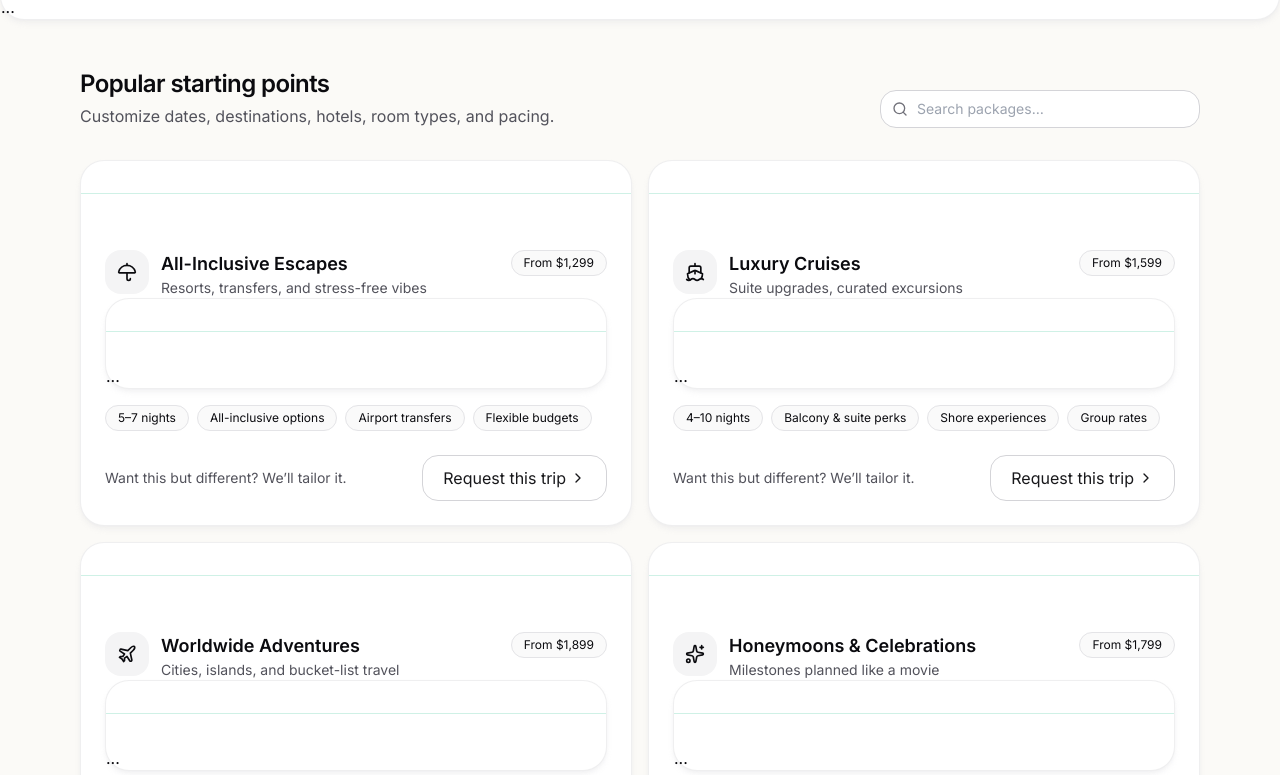
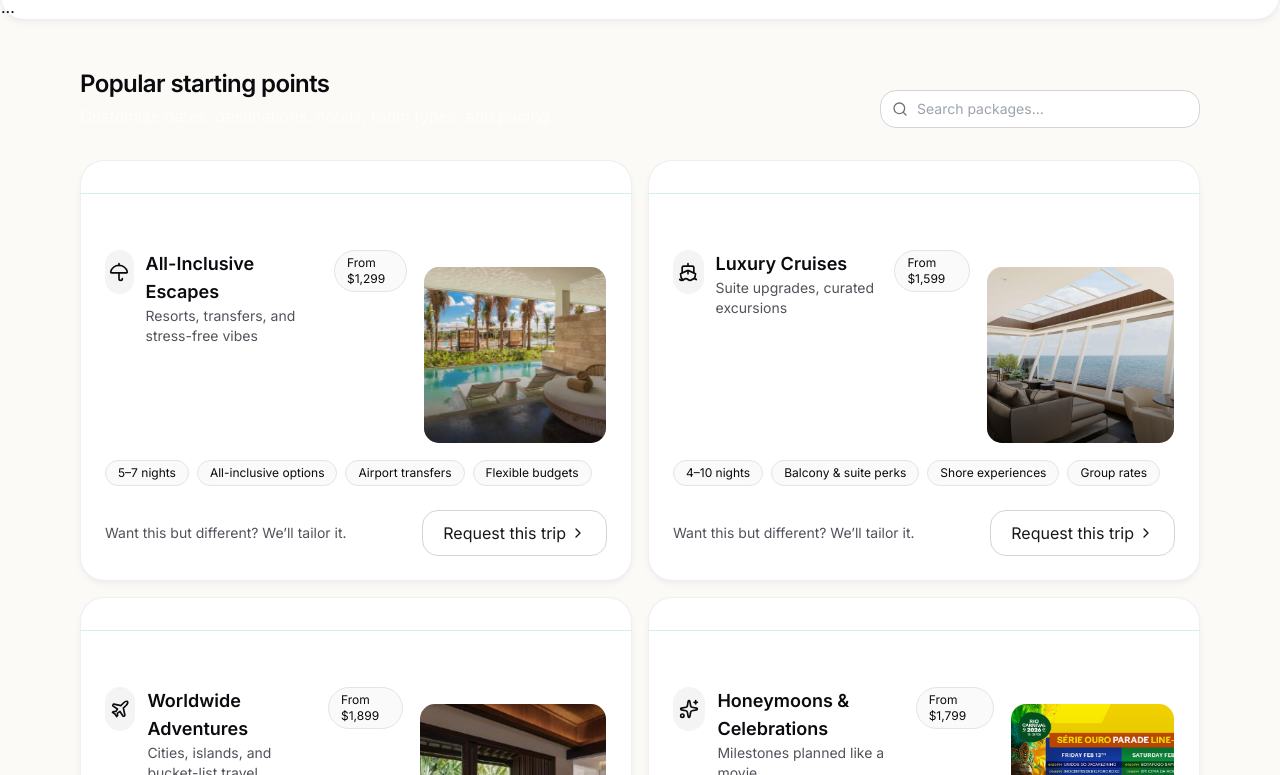
Before and after one commit to Lisaray24/world-is-my-playground-, a React (Vite) app: page / in a window 1280 px wide. Shown: the part 1565-2340 px from the top of the page. Built offline with nearby package versions, Linux system fonts and the light colour scheme.

Commit message:
Show package images in cards

```diff
--- a/src/App.jsx
+++ b/src/App.jsx
@@ -500,7 +500,7 @@ async function onSubmit(e) {
         <div className="flex flex-col items-start justify-between gap-4 md:flex-row md:items-end">
           <div>
             <h2 className="text-2xl font-semibold tracking-tight">Popular starting points</h2>
-            <p className="mt-1 text-zinc-600">Customize dates, destinations, hotels, room types, and pacing.</p>
+            <p className="mt-1 text-white/70">Customize dates, destinations, hotels, room types, and pacing.</p>
           </div>
           <div className="w-full md:w-80">
             <div className="relative">
@@ -528,17 +528,19 @@ async function onSubmit(e) {
                         </div>
                       </div>
                       <Badge>From {formatUSD(d.priceFrom)}</Badge>
+                      <div className="mt-4 overflow-hidden rounded-2xl border border-white/10 bg-white/5">
+  <div className="relative h-44 w-full">
+    <img
+      src={d.image}
+      alt={d.title}
+      className="h-full w-full object-cover"
+      loading="lazy"
+    />
+    <div className="absolute inset-0 bg-gradient-to-t from-black/60 via-black/10 to-transparent" />
+  </div>
+</div>
+
                     </div>
-                    <motion.div
-  whileHover={prefersReducedMotion ? {} : { y: -4 }}
-  transition={{ duration: 0.35, ease: easeLuxury }}
->
-  <Card className="h-full">
-    ...
-  </Card>
-</motion.div>
-
-
                     <div className="mt-4 flex flex-wrap gap-2">
                       <Badge className="bg-white">{d.duration}</Badge>
                       {d.highlights.map((h) => (
```
